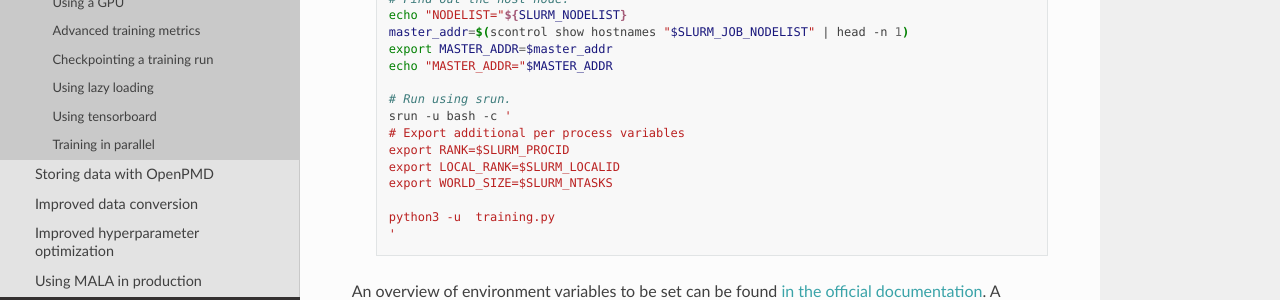
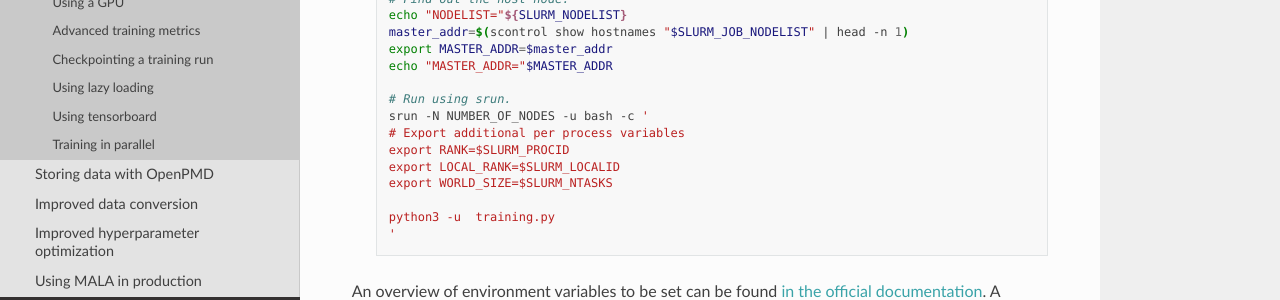
Before and after one commit to mala-project/mala, a Sphinx documentation site: the page built from docs/source/advanced_usage/trainingmodel.rst, in a window 1280 px wide and 900 px high, scrolled down 4698 px. Shown: the part 312-612 px from the top of the window. Built offline with Sphinx 7.4.7 and the Read the Docs theme 2.0.0, drawn with Linux system fonts in a browser that asks for light colours; pages that are not in the unit, such as notebooks, are missing from menus; the version number could not be read and is left out.

Commit message:
Small hotfix of DDP doc

```diff
--- a/docs/source/advanced_usage/trainingmodel.rst
+++ b/docs/source/advanced_usage/trainingmodel.rst
@@ -272,7 +272,7 @@ following setup was confirmed to work on an HPC cluster using the
         echo "MASTER_ADDR="$MASTER_ADDR
 
         # Run using srun.
-        srun -u bash -c '
+        srun -N NUMBER_OF_NODES -u bash -c '
         # Export additional per process variables
         export RANK=$SLURM_PROCID
         export LOCAL_RANK=$SLURM_LOCALID
```
